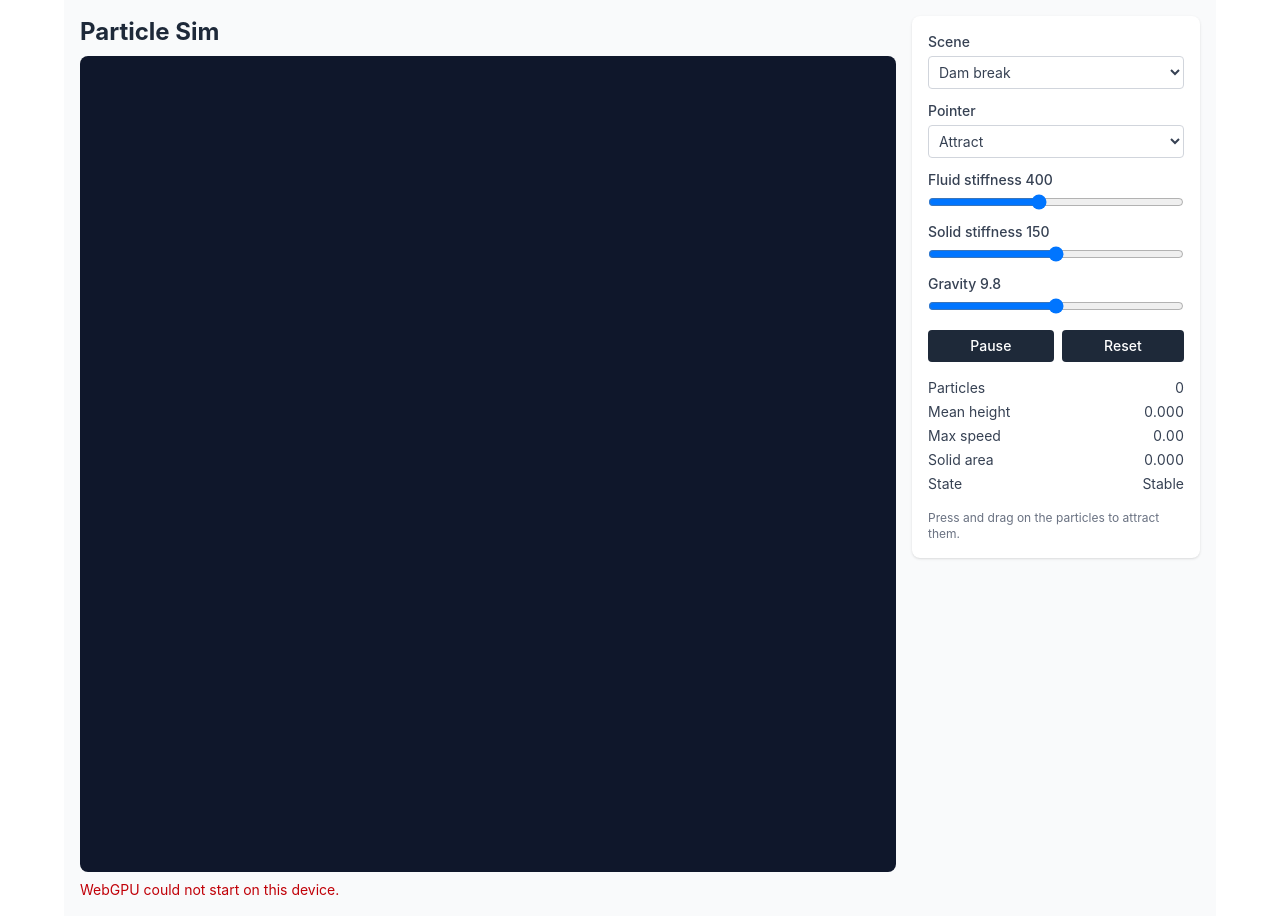
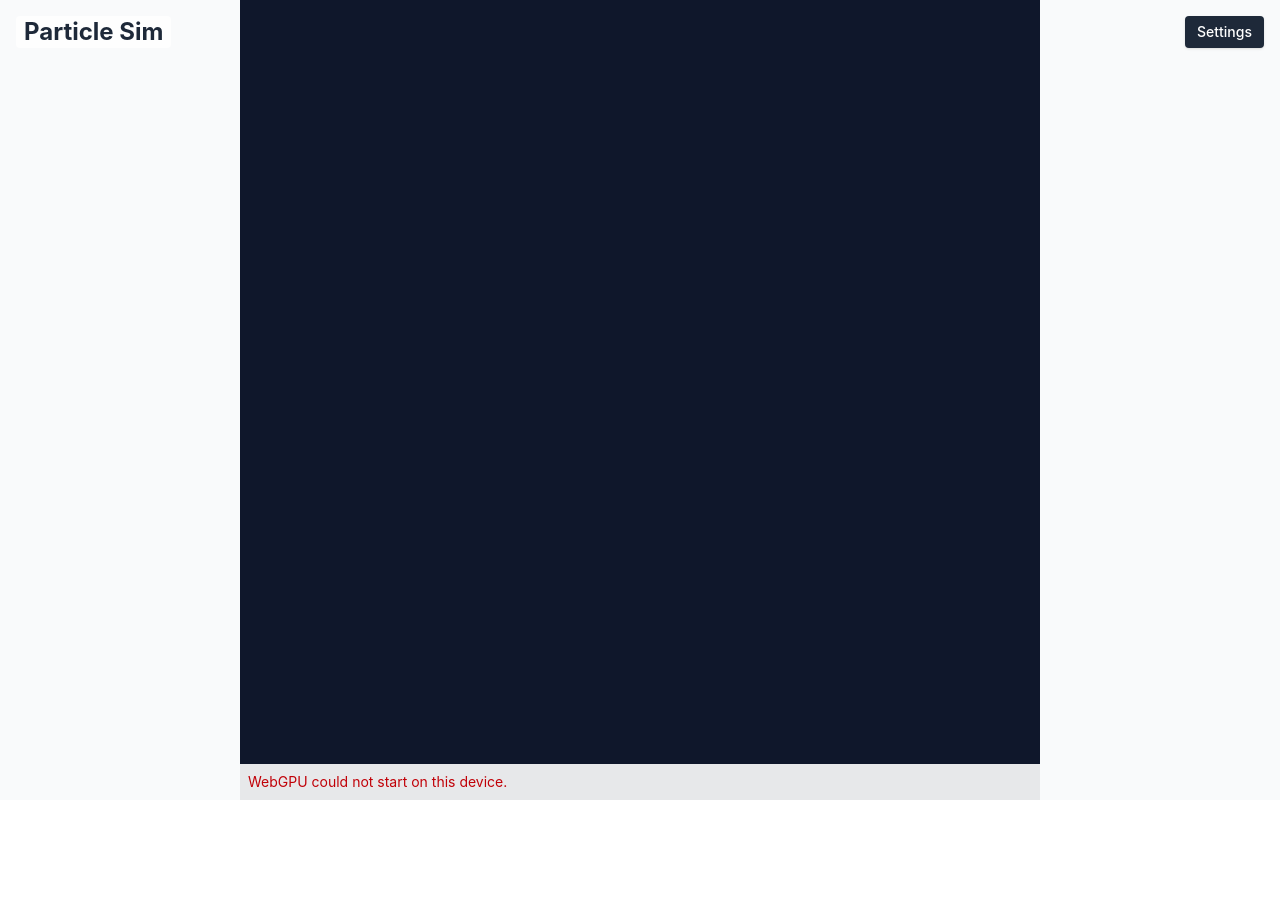
Before and after one commit to nemolize/particle-sim, a React (Vite) app: page / in a window 1280 px wide. After the commit the page ends 800 px from the top, so only its background shows below. Built offline with nearby package versions, Linux system fonts and the light colour scheme.

Commit message:
Show the control panel as a toggleable overlay over a full-viewport canvas

```diff
--- a/src/App.tsx
+++ b/src/App.tsx
@@ -1,4 +1,4 @@
-import { useState } from "react";
+import { useEffect, useState } from "react";
 
 import { ControlPanel } from "@/ControlPanel";
 import { DEFAULT_SETTINGS, type Settings } from "@/settings";
@@ -17,17 +17,44 @@ const INITIAL_STATS: Stats = {
 /** `navigator.gpu` is how a browser advertises WebGPU. */
 const supportsWebGpu = (): boolean => "gpu" in navigator;
 
+const PANEL_ID = "settings-panel";
+
 const App = () => {
   const [settings, setSettings] = useState<Settings>(DEFAULT_SETTINGS);
   const [paused, setPaused] = useState(false);
   const [resetToken, setResetToken] = useState(0);
   const [stats, setStats] = useState<Stats>(INITIAL_STATS);
+  const [panelOpen, setPanelOpen] = useState(false);
   const motion = useMotionInput();
 
+  useEffect(() => {
+    if (!panelOpen) return;
+    const onKeyDown = (event: KeyboardEvent): void => {
+      if (event.key === "Escape") setPanelOpen(false);
+    };
+    window.addEventListener("keydown", onKeyDown);
+    return () => {
+      window.removeEventListener("keydown", onKeyDown);
+    };
+  }, [panelOpen]);
+
   return (
-    <main className="mx-auto flex min-h-screen max-w-6xl flex-col gap-4 bg-gray-50 p-4 md:flex-row md:items-start">
-      <div className="flex min-w-0 grow flex-col gap-2">
-        <h1 className="text-2xl font-bold text-gray-800">Particle Sim</h1>
+    <main className="relative flex h-dvh w-full items-center justify-center overflow-hidden bg-gray-50">
+      <h1 className="absolute top-4 left-4 z-10 rounded bg-white/80 px-2 text-2xl font-bold text-gray-800">
+        Particle Sim
+      </h1>
+      <button
+        type="button"
+        aria-expanded={panelOpen}
+        aria-controls={PANEL_ID}
+        className="absolute top-4 right-4 z-10 rounded bg-gray-800 px-3 py-1.5 text-sm font-medium text-white shadow hover:bg-gray-700"
+        onClick={() => {
+          setPanelOpen(!panelOpen);
+        }}
+      >
+        Settings
+      </button>
+      <div className="size-[min(100dvw,100dvh)]">
         {supportsWebGpu() ? (
           <SimulationCanvas
             settings={settings}
@@ -42,6 +69,11 @@ const App = () => {
           </p>
         )}
       </div>
+      {panelOpen ? (
+        <div
+          id={PANEL_ID}
+          className="absolute top-16 right-4 z-10 max-h-[calc(100dvh-5rem)] w-72 max-w-[calc(100%-2rem)] overflow-y-auto rounded-lg"
+        >
           <ControlPanel
             settings={settings}
             stats={stats}
@@ -61,6 +93,8 @@ const App = () => {
               setResetToken((token) => token + 1);
             }}
           />
+        </div>
+      ) : null}
     </main>
   );
 };
--- a/src/ControlPanel.tsx
+++ b/src/ControlPanel.tsx
@@ -51,7 +51,7 @@ export const ControlPanel = ({
   onPausedChange,
   onReset,
 }: Props) => (
-  <aside className="flex w-full flex-col gap-4 rounded-lg bg-white p-4 shadow md:w-72">
+  <aside className="flex w-full flex-col gap-4 rounded-lg bg-white/95 p-4 shadow-lg">
     <div className="grid grid-cols-1 gap-3">
       <Field label="Scene">
         <select
--- a/src/SimulationCanvas.tsx
+++ b/src/SimulationCanvas.tsx
@@ -145,15 +145,18 @@ export const SimulationCanvas = ({
   }, [ready, scene, resetToken]);
 
   return (
-    <div className="flex flex-col gap-2">
+    <div className="relative size-full">
       <canvas
         ref={canvasRef}
         aria-label="Particle simulation"
         data-ready={ready}
-        className="aspect-square w-full touch-none rounded-lg bg-slate-900"
+        className="size-full touch-none bg-slate-900"
       />
       {failed ? (
-        <p role="alert" className="text-sm text-red-700">
+        <p
+          role="alert"
+          className="absolute inset-x-0 bottom-0 bg-white/90 p-2 text-sm text-red-700"
+        >
           WebGPU could not start on this device.
         </p>
       ) : null}
```
Also changed, not shown: 2 other files (tests, documents, lock files or other folders). Lines whose indentation alone changed are shown as unchanged.
